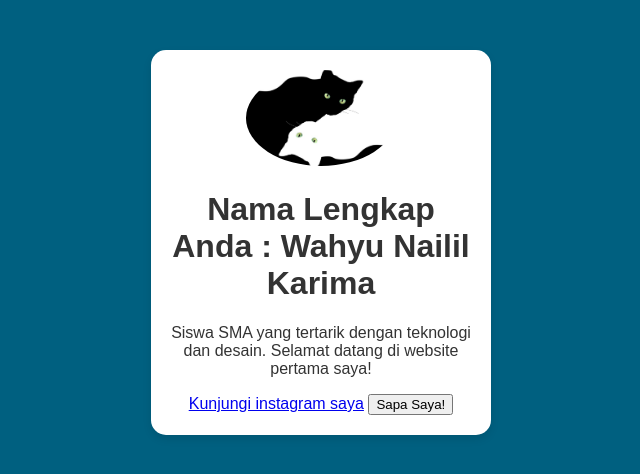
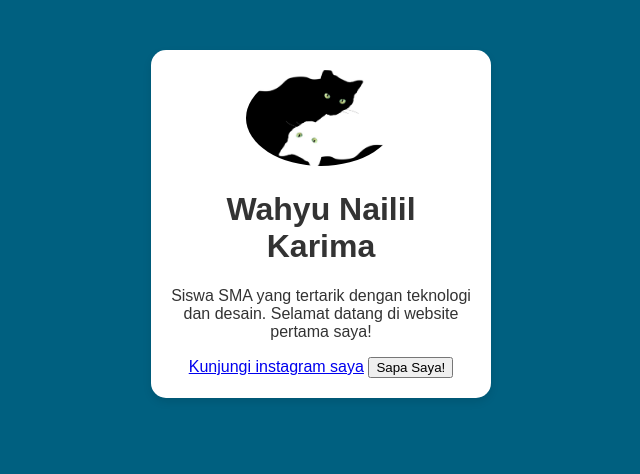
Before and after one commit to naililkarima/project_tikp, a plain HTML site: page index.html in a window 1280 px wide. Shown: the whole page, without its empty margins (319-959 px from the left). Drawn offline with Linux system fonts and the light colour scheme.

Commit message:
Update index.html

```diff
--- a/index.html
+++ b/index.html
@@ -7,7 +7,7 @@
 <body>
   <div class="Kartu-profil">
   <img src="download (1).jpg" alt="Foto profil saya">
-  <h1>Nama Lengkap Anda : Wahyu Nailil Karima</h1>
+  <h1>Wahyu Nailil Karima</h1>
   <p>Siswa SMA yang tertarik dengan teknologi dan desain. Selamat datang di website pertama saya!</p>
   <a href="https://www.instagram.com/karimwehehehe">Kunjungi instagram saya</a>
   <button id="SapaButton">Sapa Saya!</button>
```
